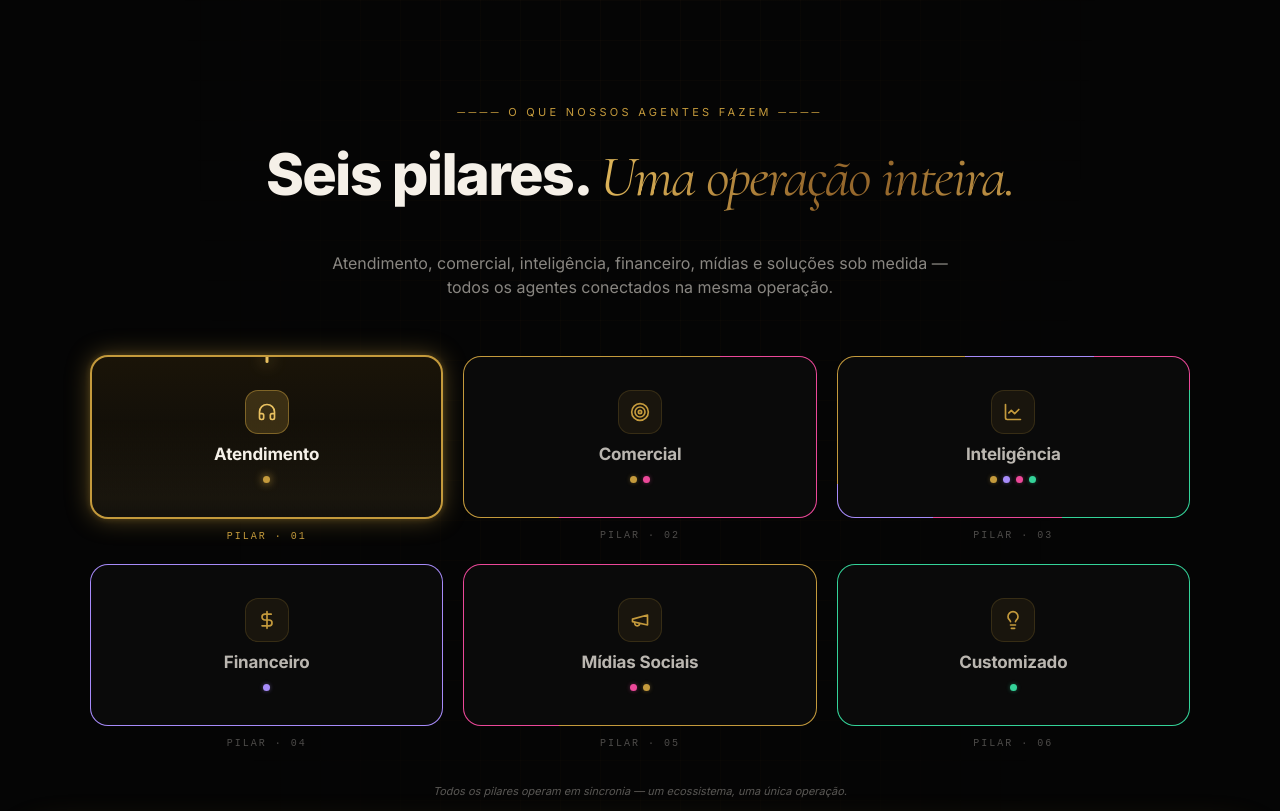
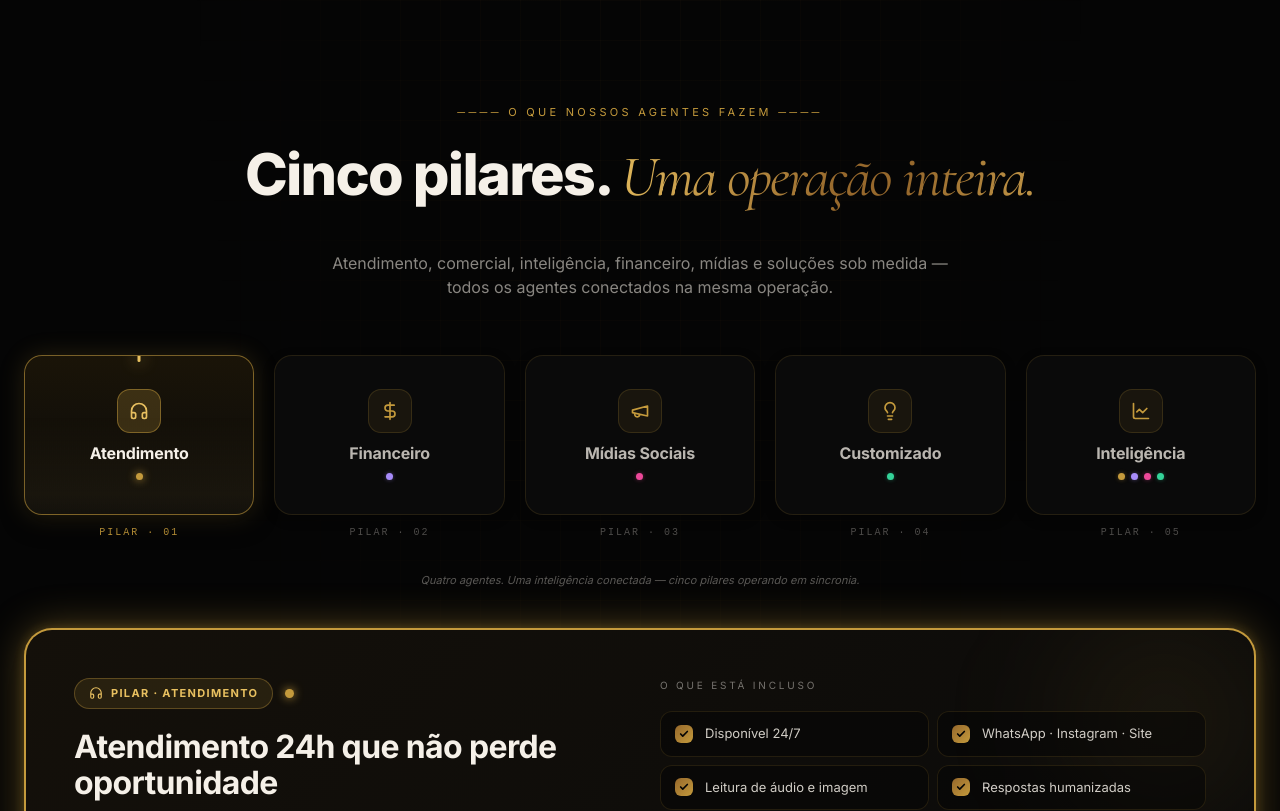
Before and after one commit to 4Him-Technology/4Him-Landing-Page, a React (Vite) app: page / in a window 1280 px wide. Shown: the part 5080-5891 px from the top of the page. Built offline with nearby package versions, Linux system fonts and the light colour scheme; a web font is replaced by a local one.

Commit message:
Pillars: 5 (4 agent-specific + Inteligência at end); standardized small tile borders

```diff
--- a/src/pages/LandingPage.jsx
+++ b/src/pages/LandingPage.jsx
@@ -294,10 +294,22 @@ const PILLARS = [
     features: ["Disponível 24/7","WhatsApp · Instagram · Site","Leitura de áudio e imagem","Respostas humanizadas","Handoff para humano","Histórico completo"],
   },
   {
-    id: "comercial", label: "Comercial", agents: ["ELO4H", "AD4HN"],
-    title: "Do anúncio à conversão — sem atrito",
-    desc: "AD4HN entrega tráfego qualificado e ELO4H faz a triagem, qualificação e follow-up. Lead chega ao comercial pronto para fechar.",
-    features: ["Tráfego pago otimizado","Qualificação automática","Follow-up no tempo ideal","Agenda inteligente","Conversão monitorada","Integração com CRM"],
+    id: "financeiro", label: "Financeiro", agents: ["4HBEL"],
+    title: "BPO financeiro automatizado com IA",
+    desc: "IA aplicada ao BPO financeiro. Conciliações automáticas, relatórios em tempo real e previsibilidade de fluxo de caixa.",
+    features: ["Conciliação automática","Relatórios em tempo real","Previsibilidade de fluxo","Redução de custo operacional","Integração bancária","Auditoria contínua"],
+  },
+  {
+    id: "midias", label: "Mídias Sociais", agents: ["AD4HN"],
+    title: "Tráfego pago e gestão de conteúdo",
+    desc: "Agente de mídias sociais que gerencia tráfego pago, planeja e publica conteúdo, otimiza criativos e conecta cada métrica ao funil comercial.",
+    features: ["Tráfego pago otimizado","Calendário editorial automático","Gestão multi-plataforma","Métricas conectadas a vendas","Otimização de criativos","Relatórios de ROAS"],
+  },
+  {
+    id: "custom", label: "Customizado", agents: ["MARI4H"],
+    title: "Soluções de IA sob medida",
+    desc: "Agente de soluções customizadas. Se pode ser feito com IA, fazemos. Da automação inusitada à integração estratégica — o céu é o limite.",
+    features: ["Automações fora do padrão","Integrações sob medida","Casos de uso únicos","Prototipagem rápida com IA","Discovery completo","Suporte dedicado"],
   },
   {
     id: "inteligencia", label: "Inteligência", agents: ["ELO4H", "4HBEL", "AD4HN", "MARI4H"],
@@ -305,27 +317,9 @@ const PILLARS = [
     desc: "Cada agente alimenta a inteligência central — operação, financeiro, marketing e integrações sob medida. Decisão estratégica baseada na empresa inteira.",
     features: ["Métricas em tempo real","Operação · Financeiro · Marketing","Recomendações do agente","Relatórios exportáveis","Identificação de gargalos","Visão única da empresa"],
   },
-  {
-    id: "financeiro", label: "Financeiro", agents: ["4HBEL"],
-    title: "BPO financeiro automatizado com IA",
-    desc: "IA aplicada ao BPO financeiro. Conciliações automáticas, relatórios em tempo real e previsibilidade de fluxo de caixa.",
-    features: ["Conciliação automática","Relatórios em tempo real","Previsibilidade de fluxo","Redução de custo operacional","Integração bancária","Auditoria contínua"],
-  },
-  {
-    id: "midias", label: "Mídias Sociais", agents: ["AD4HN", "ELO4H"],
-    title: "Conteúdo, tráfego e engajamento conectados",
-    desc: "AD4HN cuida de criativos, calendário editorial e tráfego pago. ELO4H responde DMs e comentários com o mesmo tom de voz — marca ativa e responsiva.",
-    features: ["Tráfego pago otimizado","Calendário editorial automático","Resposta de DMs e comentários","Gestão multi-plataforma","Tom de voz consistente","Métricas conectadas a vendas"],
-  },
-  {
-    id: "custom", label: "Customizado", agents: ["MARI4H"],
-    title: "Soluções de IA sob medida",
-    desc: "Agente de soluções customizadas. Se pode ser feito com IA, fazemos. Da automação inusitada à integração estratégica — o céu é o limite.",
-    features: ["Automações fora do padrão","Integrações sob medida","Casos de uso únicos","Prototipagem rápida com IA","Discovery completo","Suporte dedicado"],
-  },
 ];
 
-const PILLAR_ICONS = [Headphones, Target, LineChart, DollarSign, Megaphone, Lightbulb];
+const PILLAR_ICONS = [Headphones, DollarSign, Megaphone, Lightbulb, LineChart];
 
 const PROCESS = [
   { n:"01", t:"Diagnóstico",  dur:"Semana 1",          desc:"Mergulho na sua operação. Mapeamento de processos, gargalos e oportunidades.",       out:"Mapa de processos + relatório"   },
@@ -1299,7 +1293,7 @@ export default function LandingPage() {
             <Reveal>
               <div className="uppercase" style={{ fontSize:11, letterSpacing:"0.3em", color:"#c49a3c", marginBottom:16 }}>──── O que nossos agentes fazem ────</div>
               <h2 className="font-extrabold" style={{ fontSize:"clamp(32px,4.5vw,60px)", letterSpacing:"-0.03em", lineHeight:1.18, margin:"0 0 16px" }}>
-                Seis pilares.{" "}
+                Cinco pilares.{" "}
                 <span ref={tw5Ref} style={{ fontFamily:'"Cormorant Garamond","Playfair Display",Georgia,serif', fontStyle:"italic", fontWeight:400, background:"linear-gradient(100deg,#96682c 5%,#e8c060 35%,#ffe9a8 50%,#e8c060 65%,#96682c 95%)", backgroundSize:"200% 100%", WebkitBackgroundClip:"text", WebkitTextFillColor:"transparent", backgroundClip:"text", animation:"shimmer4h 6s linear infinite", paddingBottom:"0.3em", display:"inline-block", lineHeight:1.4, verticalAlign:"baseline" }}>{t5 || " "}</span>
               </h2>
               <p style={{ fontSize:16, color:"rgba(245,240,232,.55)", maxWidth:620, margin:"0 auto" }}>
@@ -1310,25 +1304,17 @@ export default function LandingPage() {
 
           {/* Pillar towers */}
           <Reveal>
-            <div className="grid grid-cols-2 sm:grid-cols-3 gap-3 md:gap-5" style={{ maxWidth:1100, margin:"0 auto 32px" }}>
+            <div className="grid grid-cols-2 sm:grid-cols-3 lg:grid-cols-5 gap-3 md:gap-5" style={{ maxWidth:1300, margin:"0 auto 32px" }}>
               {PILLARS.map((p, i) => {
                 const Icon = PILLAR_ICONS[i];
                 const isActive = pillar === i;
-                const borderBg = agentBorder(p.agents);
-                const thickness = isActive ? 2 : 1;
-                const primaryColor = AGENT_COLORS[p.agents[0]];
-                const secondColor = AGENT_COLORS[p.agents[1] || p.agents[0]];
-                const neonGlow = isActive
-                  ? (p.agents.length === 1
-                      ? `0 0 24px ${primaryColor}66, 0 0 6px ${primaryColor}44`
-                      : `0 0 24px ${primaryColor}55, 0 0 24px ${secondColor}55`)
-                  : "none";
                 return (
                   <button key={p.id} onClick={() => setPillar(i)} className="group relative">
-                    <div style={{ borderRadius:18, padding:thickness, background:borderBg, boxShadow:neonGlow, transition:"all 400ms ease" }}>
                     <div className="relative overflow-hidden" style={{
-                        height:"clamp(120px,16vw,160px)", borderRadius:18 - thickness,
+                      height:"clamp(120px,16vw,160px)", borderRadius:18,
                       background: isActive ? "linear-gradient(180deg, #1a1408, #0a0a0a)" : "#0a0a0a",
+                      border: isActive ? "1px solid rgba(196,154,60,.6)" : "1px solid rgba(196,154,60,.14)",
+                      boxShadow: isActive ? "0 0 24px rgba(196,154,60,.18), 0 8px 24px rgba(0,0,0,.4)" : "0 4px 12px rgba(0,0,0,.3)",
                       transition: "all 400ms ease",
                     }}>
                       {isActive && (
@@ -1341,7 +1327,7 @@ export default function LandingPage() {
                         <div style={{ width:44, height:44, borderRadius:13, display:"flex", alignItems:"center", justifyContent:"center", background:isActive ? "rgba(196,154,60,.22)" : "rgba(196,154,60,.08)", border:`1px solid ${isActive ? "rgba(196,154,60,.5)" : "rgba(196,154,60,.18)"}`, color:isActive ? "#e8c060" : "#c49a3c", transition:"all 300ms ease" }}>
                           <Icon className="w-5 h-5" aria-hidden />
                         </div>
-                          <div className="font-bold" style={{ fontSize:"clamp(14px,1.4vw,17px)", color:isActive ? "#f5f0e8" : "rgba(245,240,232,.75)", letterSpacing:"-0.01em", textAlign:"center" }}>
+                        <div className="font-bold" style={{ fontSize:"clamp(13px,1.3vw,16px)", color:isActive ? "#f5f0e8" : "rgba(245,240,232,.75)", letterSpacing:"-0.01em", textAlign:"center" }}>
                           {p.label}
                         </div>
                         <div className="flex items-center gap-1.5" aria-label="Agentes envolvidos">
@@ -1351,7 +1337,6 @@ export default function LandingPage() {
                         </div>
                       </div>
                     </div>
-                    </div>
                     <div style={{ marginTop:10, fontFamily:"monospace", fontSize:10, letterSpacing:"0.2em", color:isActive ? "#c49a3c" : "rgba(245,240,232,.3)", textAlign:"center", transition:"color 300ms ease" }}>
                       PILAR · {String(i+1).padStart(2,"0")}
                     </div>
@@ -1361,7 +1346,7 @@ export default function LandingPage() {
             </div>
 
             <p style={{ textAlign:"center", marginBottom:40, fontSize:11, fontStyle:"italic", color:"rgba(245,240,232,.35)" }}>
-              Todos os pilares operam em sincronia — um ecossistema, uma única operação.
+              Quatro agentes. Uma inteligência conectada — cinco pilares operando em sincronia.
             </p>
           </Reveal>
 
```
Lines whose indentation alone changed are shown as unchanged.
